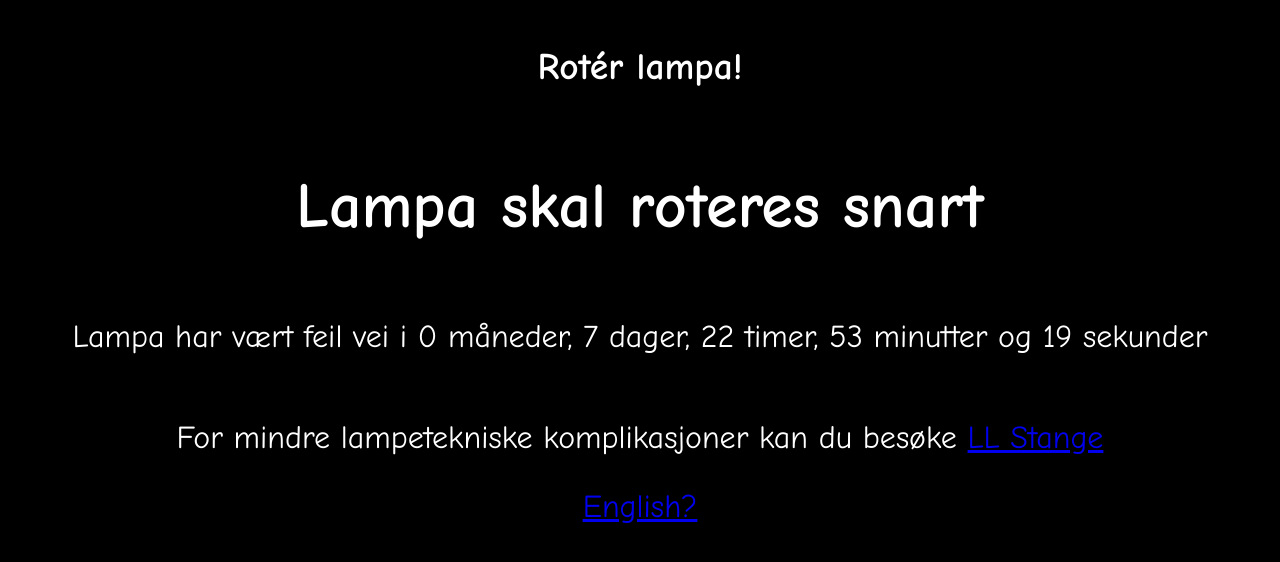
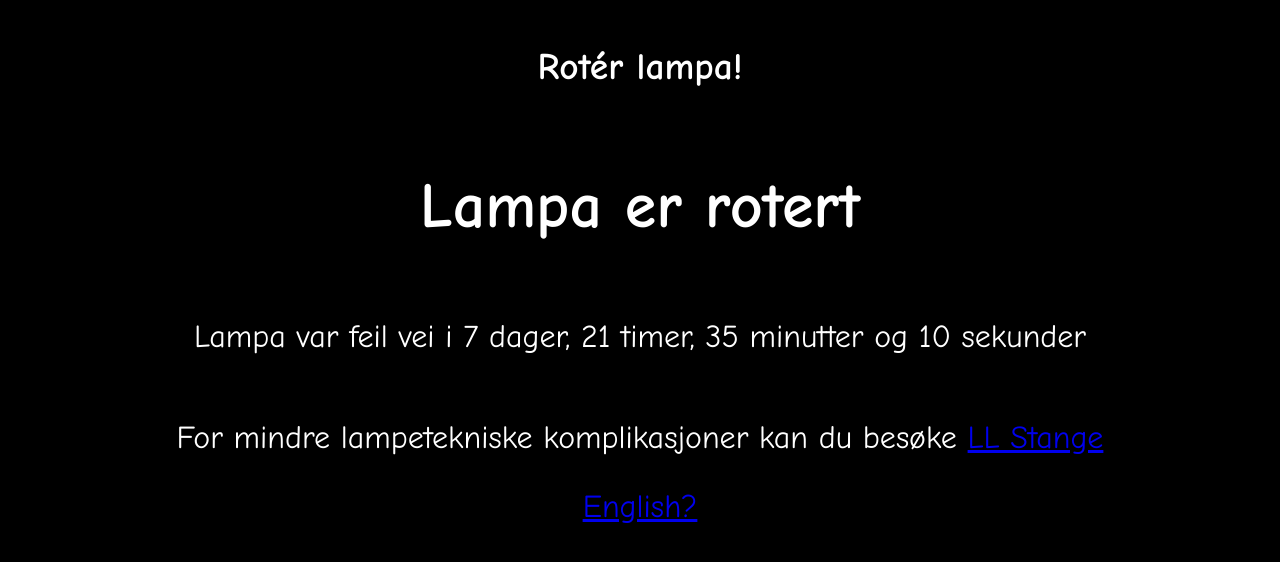
Before and after one commit to Egentlig/roterlampa.opplegget.no, a plain HTML site: page index.html in a window 1280 px wide. Drawn offline with Linux system fonts and the light colour scheme.

Commit message:
Lamp is rotated

```diff
--- a/index.html
+++ b/index.html
@@ -55,7 +55,7 @@
 </div>
 
 <div class="content">
-    <h1>Lampa skal roteres snart</h1>
+    <h1>Lampa er rotert</h1>
 </div>
 
 <div id="timerWrapper" class="content hide">
@@ -79,10 +79,10 @@
 
         setInterval(() => {
             const scratch = new Date("2024-09-18T17:13:00Z").getTime();
-            const now = new Date().getTime();
+            const end = new Date("2024-09-26T14:48:10Z").getTime();
 
             // get total seconds between the times
-            var delta = Math.abs(scratch - now) / 1000;
+            var delta = Math.abs(scratch - end) / 1000;
 
             // calculate (and subtract) whole months
             var months = Math.floor(delta / 2629746);
@@ -103,7 +103,7 @@
             // what's left is seconds
             var seconds = Math.floor(delta % 60);  // in theory the modulus is not required
 
-            timerText.innerText = `Lampa har vært feil vei i ${months} måned${months !== 1 ? "er" : ""}, ${days} dag${days !== 1 ? "er" : ""}, ${hours} time${hours !== 1 ? "r" : ""}, ${minutes} minutt${minutes !== 1 ? "er" : ""} og ${seconds} sekund${seconds !== 1 ? "er" : ""}`;
+            timerText.innerText = `Lampa var feil vei i ${days} dag${days !== 1 ? "er" : ""}, ${hours} time${hours !== 1 ? "r" : ""}, ${minutes} minutt${minutes !== 1 ? "er" : ""} og ${seconds} sekund${seconds !== 1 ? "er" : ""}`;
             timerWrapper.classList.remove("hide");
         }, 1000);
     });
```
Also changed, not shown: en/index.html (+4 -4 lines).
